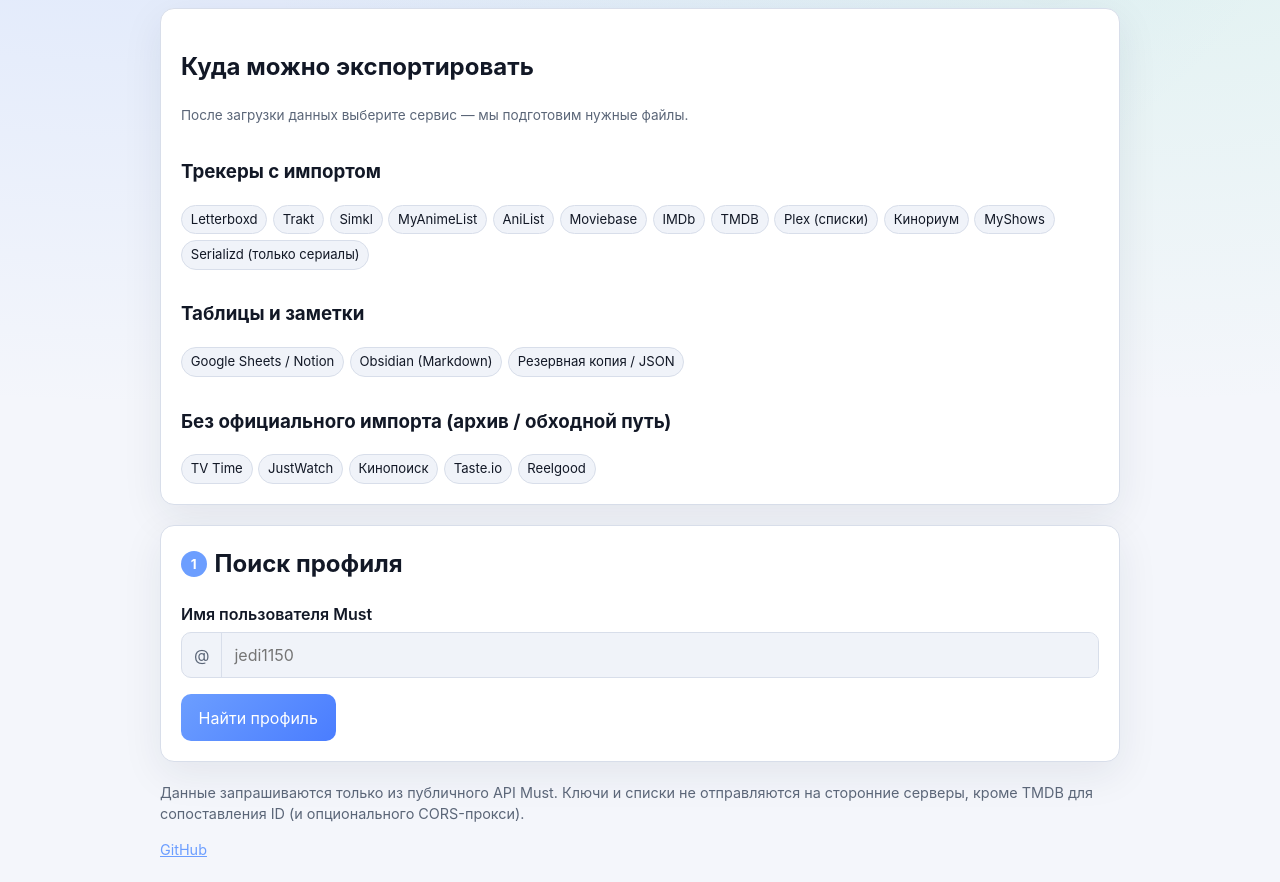
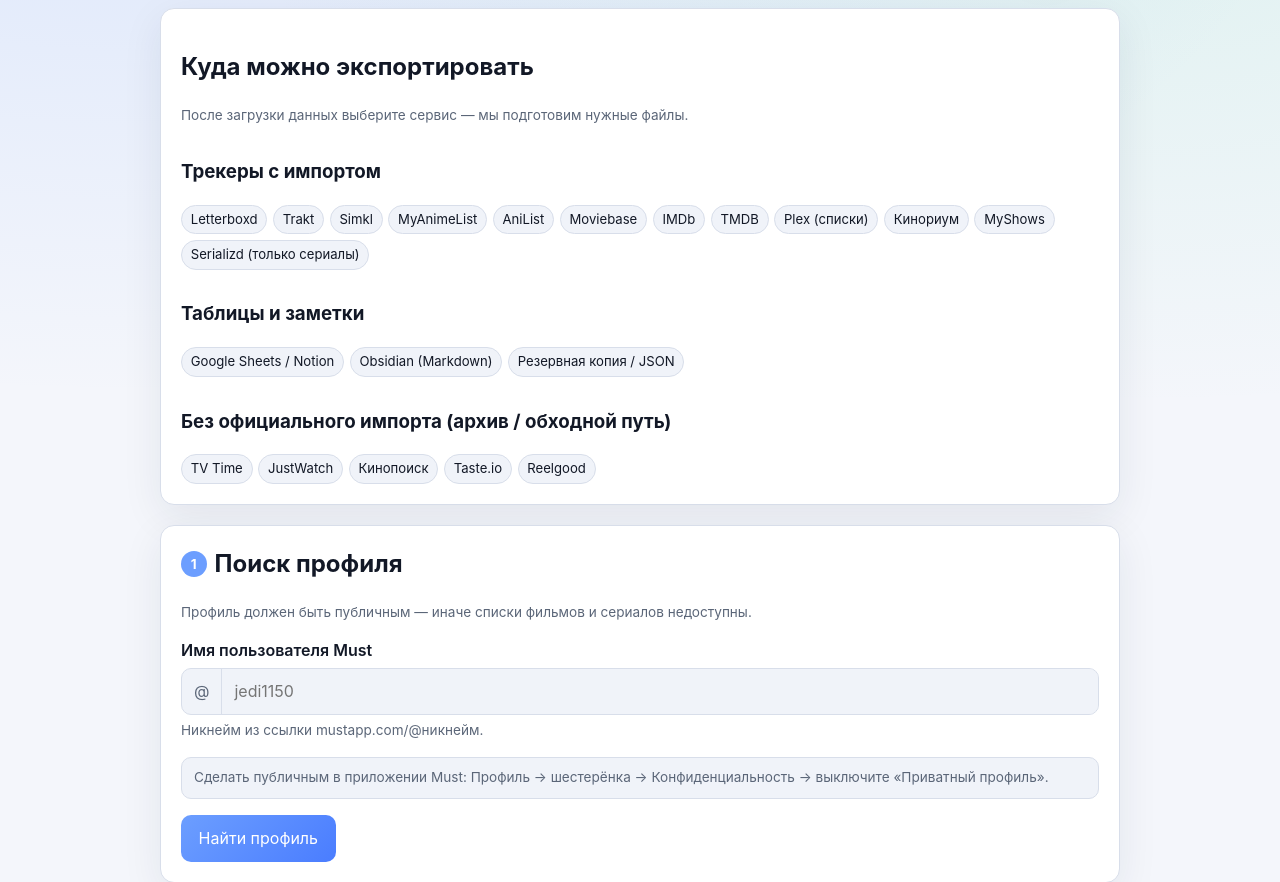
Before and after one commit to jedi1150/must-app-export, a website with bundled scripts: page index.html in a window 1280 px wide. Shown: the part 94-976 px from the top of the page. Built offline with nearby package versions, Linux system fonts and the light colour scheme.

Commit message:
feat: explain that the Must profile must be public
Show where to turn off a private profile in the lookup step and in the private-profile error.

Co-authored-by: Cursor <cursoragent@cursor.com>
Co-authored-by: Oleg Yakovlev <yaoleg96@gmail.com>

```diff
--- a/css/styles.css
+++ b/css/styles.css
@@ -135,6 +135,19 @@ body {
   margin-top: 0.35rem;
   color: var(--muted);
   font-size: 0.85rem;
+}
+
+.step-note {
+  margin: 0.35rem 0 1rem;
+}
+
+.public-hint {
+  margin: 0 0 1rem;
+  padding: 0.65rem 0.75rem;
+  border-radius: 10px;
+  background: var(--surface-2);
+  border: 1px solid var(--border);
+  line-height: 1.45;
 }
 
 .input-row {
--- a/index.html
+++ b/index.html
@@ -33,6 +33,7 @@
 
       <section class="card panel" id="step-lookup">
         <h2 class="step-title"><span class="step-num">1</span> <span data-i18n="step1Title">Поиск профиля</span></h2>
+        <p class="field-hint step-note" data-i18n="step1Description">Профиль должен быть публичным — иначе списки фильмов и сериалов недоступны.</p>
         <form id="lookup-form" novalidate>
           <label class="field">
             <span class="field-label" data-i18n="usernameLabel">Имя пользователя Must</span>
@@ -40,7 +41,9 @@
               <span class="input-prefix">@</span>
               <input id="username" name="username" type="text" autocomplete="off" spellcheck="false" placeholder="jedi1150" required />
             </div>
+            <span class="field-hint" data-i18n="usernameHint">Никнейм из ссылки mustapp.com/@никнейм.</span>
           </label>
+          <p class="field-hint public-hint" data-i18n="publicProfileHint">Сделать публичным в приложении Must: Профиль → шестерёнка → Конфиденциальность → выключите «Приватный профиль».</p>
           <div class="actions">
             <button type="submit" id="lookup-btn" class="btn primary" data-i18n="lookupProfile">Найти профиль</button>
           </div>
--- a/js/i18n.js
+++ b/js/i18n.js
@@ -5,6 +5,9 @@ export const dictionaries = {
     supportedServicesTitle: 'Куда можно экспортировать',
     supportedServicesHint: 'После загрузки данных выберите сервис — мы подготовим нужные файлы.',
     step1Title: 'Поиск профиля',
+    step1Description: 'Профиль должен быть публичным — иначе списки фильмов и сериалов недоступны.',
+    publicProfileHint:
+      'Сделать публичным в приложении Must: Профиль → шестерёнка → Конфиденциальность → выключите «Приватный профиль».',
     step2Title: 'Загрузка данных',
     step3Title: 'Экспорт',
     lookupProfile: 'Найти профиль',
@@ -26,7 +29,7 @@ export const dictionaries = {
     malSummary: 'MAL: сопоставлено {matched}, без совпадения {unmatched}',
     fmtMal: 'MAL XML',
     usernameLabel: 'Имя пользователя Must',
-    usernameHint: 'Никнейм из ссылки mustapp.com/@никнейм (профиль должен быть публичным)',
+    usernameHint: 'Никнейм из ссылки mustapp.com/@никнейм.',
     serviceLegend: 'Куда переносим',
     serviceGroupTrackers: 'Трекеры с импортом',
     serviceGroupGeneric: 'Таблицы и заметки',
@@ -63,7 +66,8 @@ export const dictionaries = {
     footerNote:
       'Данные запрашиваются только из публичного API Must. Ключи и списки не отправляются на сторонние серверы, кроме TMDB для сопоставления ID (и опционального CORS-прокси).',
     errEmptyUser: 'Введите имя пользователя.',
-    errPrivate: 'Профиль приватный или не отдаёт списки. Сделайте профиль публичным.',
+    errPrivate:
+      'Профиль приватный или не отдаёт списки. В приложении Must: Профиль → шестерёнка → Конфиденциальность → выключите «Приватный профиль».',
     errNotFound: 'Пользователь не найден.',
     errExport: 'Экспорт не удался',
     progressProfile: 'Загрузка профиля…',
@@ -153,6 +157,9 @@ export const dictionaries = {
     supportedServicesTitle: 'Supported export targets',
     supportedServicesHint: 'After loading data, pick a service on step 3.',
     step1Title: 'Find profile',
+    step1Description: 'The profile must be public — otherwise movie and TV lists are unavailable.',
+    publicProfileHint:
+      'Make it public in the Must app: Profile → gear → Privacy → turn off “Private profile”.',
     step2Title: 'Load data',
     step3Title: 'Export',
     lookupProfile: 'Find profile',
@@ -174,7 +181,7 @@ export const dictionaries = {
     malSummary: 'MAL matched {matched}, unmatched {unmatched}',
     fmtMal: 'MAL XML',
     usernameLabel: 'Must username',
-    usernameHint: 'Nickname from mustapp.com/@nickname (profile must be public)',
+    usernameHint: 'Nickname from mustapp.com/@nickname.',
     serviceLegend: 'Import target',
     serviceGroupTrackers: 'Trackers with import',
     serviceGroupGeneric: 'Spreadsheets & notes',
@@ -211,7 +218,8 @@ export const dictionaries = {
     footerNote:
       'Data is loaded from Must public APIs only. Lists are not sent to third parties except TMDB for ID matching (and an optional CORS proxy).',
     errEmptyUser: 'Enter a username.',
-    errPrivate: 'Profile is private or lists are hidden. Make the profile public.',
+    errPrivate:
+      'Profile is private or lists are hidden. In the Must app: Profile → gear → Privacy → turn off “Private profile”.',
     errNotFound: 'User not found.',
     errExport: 'Export failed',
     progressProfile: 'Loading profile…',
```
